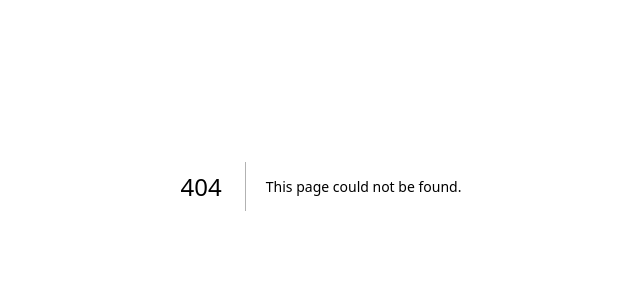
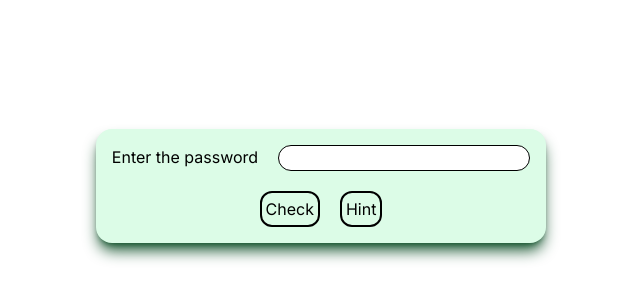
Before and after one commit to Athul28/digitalhunt-24-r1, a Next.js app: page /jwt in a window 1280 px wide. Before the commit this address had no page. Shown: the part 214-514 px from the top of the page, without its empty margins (319-959 px from the left). Built offline with nearby package versions, Linux system fonts and the light colour scheme; no server answers.

Commit message:
JWT Puzzle

```diff
--- a/src/app/globals.css
+++ b/src/app/globals.css
@@ -1,33 +1,3 @@
 @tailwind base;
 @tailwind components;
 @tailwind utilities;
-
-:root {
-  --foreground-rgb: 0, 0, 0;
-  --background-start-rgb: 214, 219, 220;
-  --background-end-rgb: 255, 255, 255;
-}
-
-@media (prefers-color-scheme: dark) {
-  :root {
-    --foreground-rgb: 255, 255, 255;
-    --background-start-rgb: 0, 0, 0;
-    --background-end-rgb: 0, 0, 0;
-  }
-}
-
-body {
-  color: rgb(var(--foreground-rgb));
-  background: linear-gradient(
-      to bottom,
-      transparent,
-      rgb(var(--background-end-rgb))
-    )
-    rgb(var(--background-start-rgb));
-}
-
-@layer utilities {
-  .text-balance {
-    text-wrap: balance;
-  }
-}
--- /dev/null
+++ b/src/app/jwt/page.tsx
@@ -0,0 +1,9 @@
+import React from 'react'
+import JwtPuzzle from '@/components/puzzleJwt/jwt'
+export default function Responive() {
+  return (
+    <div>
+        <JwtPuzzle/>
+    </div>
+  )
+}
--- a/src/app/page.tsx
+++ b/src/app/page.tsx
@@ -1,23 +1,24 @@
-import Image from "next/image";
 import Link from "next/link";
 
 export default function Home() {
   return (
   	<main className="p-24">
     	<h2 className="text-center mb-12">Puzzle List</h2>
-
 		<p>Round1 puzzles</p>
      	<ul>
-
 			<li><Link href={"/responsive"} className="underline text-blue-500 italic">1. responsive puzzle</Link></li>
       		<li className="text-sm">*add new puzzles here*</li>
-
      	</ul>
 
      	<br />
+
      	<p>Round2 puzzles</p>
      	<ul>
-      <li><Link href={""} className="underline text-blue-500 italic">...</Link></li>
+    		<li>
+				<Link href={"/jwt"} className="underline text-blue-500 italic">
+					1. JWT Puzzle
+				</Link>
+			</li>
      	</ul>
     </main>
   );
--- a/src/app/responsive/page.tsx
+++ b/src/app/responsive/page.tsx
@@ -3,8 +3,7 @@ import PuzzleResponsive from '@/components/puzzleResponsive/responsive'
 export default function Responive() {
   return (
     <div>
-
-<PuzzleResponsive></PuzzleResponsive>
+      <PuzzleResponsive></PuzzleResponsive>
     </div>
   )
 }
--- /dev/null
+++ b/src/components/puzzleJwt/jwt.tsx
@@ -0,0 +1,76 @@
+"use client";
+
+import { useState, useEffect } from "react";
+import axios from "axios";
+import { jwtDecode } from "jwt-decode";
+
+function JwtPuzzle(){
+
+    const [showHint,setShowHint] = useState<boolean>(false);
+    const [input,setInput] = useState<string>("");
+    const [token,setToken] = useState<string>("");
+
+    const fetchJWT = async () => {
+        try{
+            const response = await axios.get("http://localhost:5000/get-jwt");
+            if(response.data.token){
+                localStorage.setItem("jwt",response.data.token);
+                setToken(response.data.token);
+            }
+            else{
+                fetchJWT;
+            }
+        }
+        catch(error){
+            console.error(error,"Failed to fetch jwt");
+        }
+    };
+
+    useEffect(() => {
+        fetchJWT();
+    },[]);
+
+    const handleCheck = () => {
+        try{
+            const decoded : any = jwtDecode(token);
+            const decodedPassword = decoded.password;
+            if(input === decodedPassword){
+                alert("Congrats");
+            }
+            else{
+                alert("Try Again");
+            }
+        }
+        catch(error){
+            console.error("Error while checking");
+        }
+    }
+
+    return(
+        <>
+            <div className="flex h-screen items-center justify-center">
+                <div className="flex flex-col h-auto w-auto border-3 border-black shadow-lg p-4 bg-green-100 rounded-2xl shadow-green-900 space-y-5">
+                    <div className="flex flex-row space-x-5 ">
+                        <label>Enter the password</label>
+                        <input onChange={(e) => setInput(e.target.value)} type="password" name="password" id="password" className="pr-2 pl-2 border border-3 border-black rounded-2xl" required/>
+                    </div>
+                    {
+                        showHint && (
+                            <>
+                                <div>
+                                    JWT's are stored in the local storage. Press f12
+                                </div>
+                            </>
+                        )
+                    }
+                    <div className="flex flex-row space-x-5 justify-center">
+                        <button className="border-2 border-black p-1 rounded-xl" onClick={handleCheck}>Check</button>
+                        <button className="border-2 border-black p-1 rounded-xl" onClick={() => setShowHint(!showHint)}>Hint</button>
+                    </div>
+                </div>
+            </div>
+        </>
+    )
+}
+
+export default JwtPuzzle;
```
Also changed, not shown: package.json (+7 -5 lines), 1 other file (tests, documents, lock files or other folders). Lines whose indentation alone changed are shown as unchanged.
